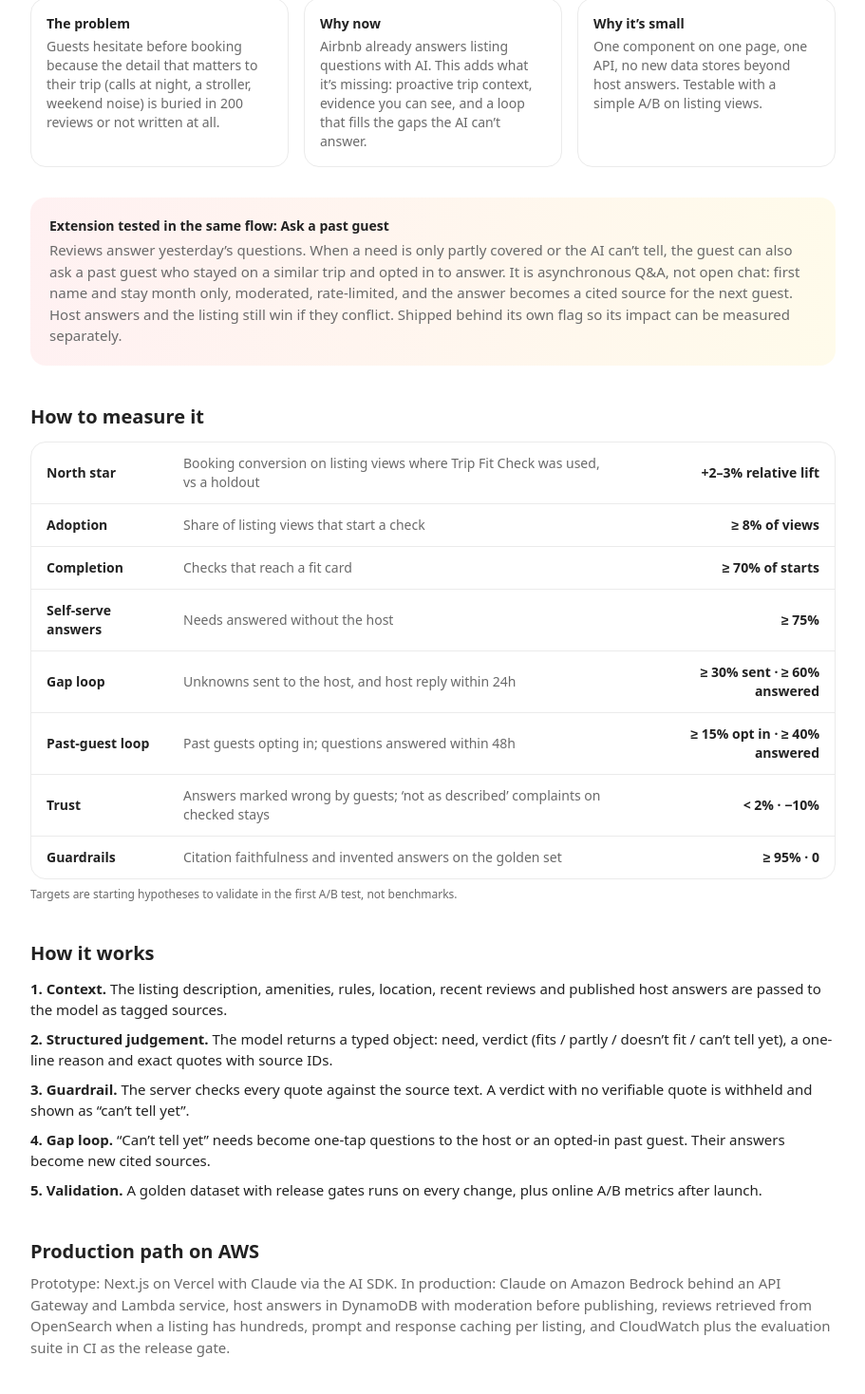
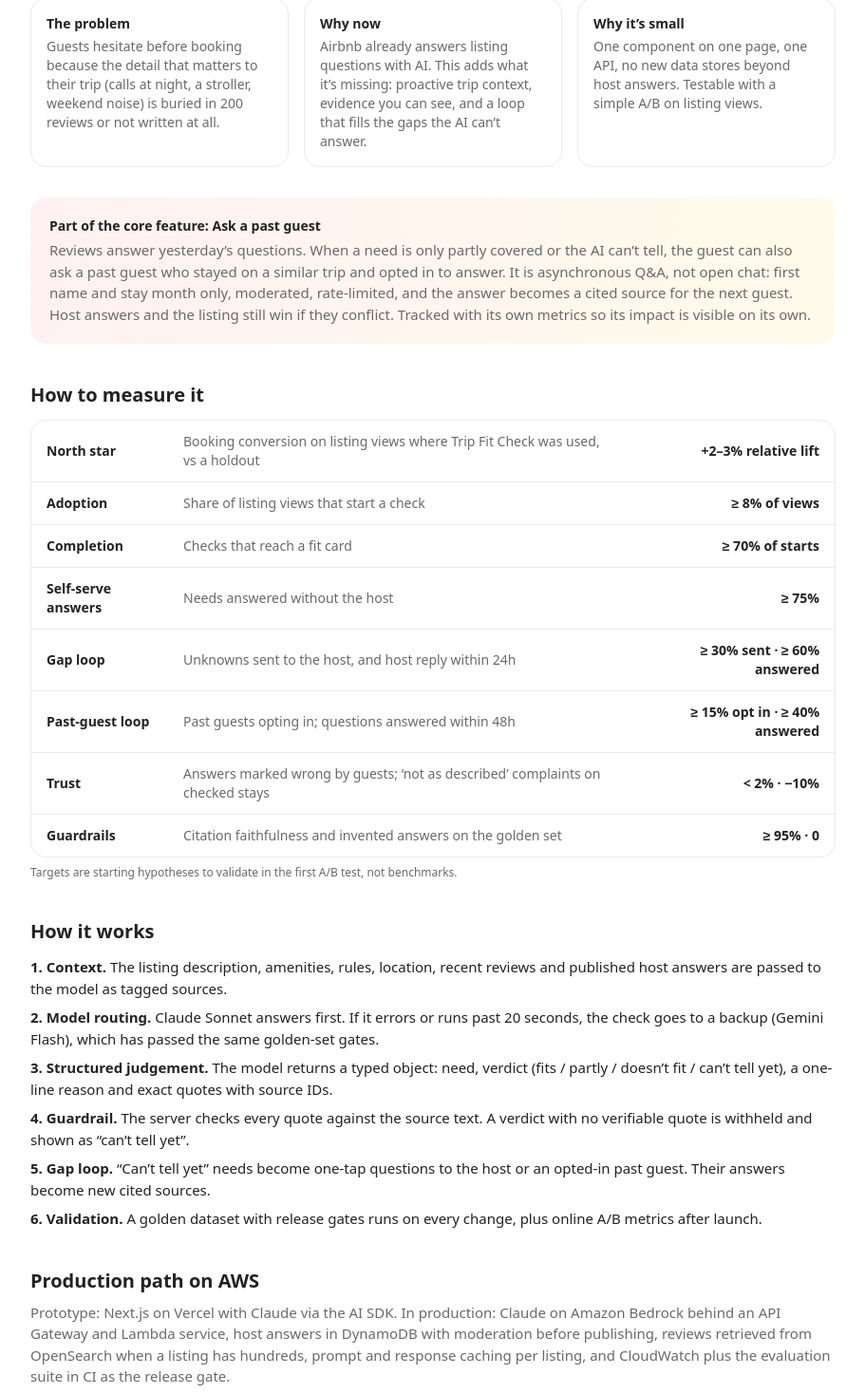
Before and after one commit to joebadru/trip-fit-check, a Next.js app: page /about in a window 1280 px wide. Shown: the part 316-1784 px from the top of the page at 95% size, without its empty margins (184-1095 px from the left). Built offline with nearby package versions, Linux system fonts and the light colour scheme.

Commit message:
Brief page: past guest is core; routing step
Co-Authored-By: Claude Opus 5.5 <noreply@anthropic.com>
Claude-Session: https://claude.ai/code/session_01XprJzDd3ZiBpSs4yzNLW7K

```diff
--- a/src/app/about/page.tsx
+++ b/src/app/about/page.tsx
@@ -36,12 +36,12 @@ export default function About() {
       </div>
 
       <div className="mt-8 rounded-2xl bg-gradient-to-r from-rose-50 to-amber-50 p-5">
-        <div className="text-sm font-semibold">Extension tested in the same flow: Ask a past guest</div>
+        <div className="text-sm font-semibold">Part of the core feature: Ask a past guest</div>
         <p className="mt-1 text-[15px] text-muted">
           Reviews answer yesterday’s questions. When a need is only partly covered or the AI can’t tell, the guest can also ask a past guest who
           stayed on a similar trip and opted in to answer. It is asynchronous Q&amp;A, not open chat: first name and stay month only,
           moderated, rate-limited, and the answer becomes a cited source for the next guest. Host answers and the listing still win if they
-          conflict. Shipped behind its own flag so its impact can be measured separately.
+          conflict. Tracked with its own metrics so its impact is visible on its own.
         </p>
       </div>
 
@@ -64,10 +64,11 @@ export default function About() {
       <h2 className="mt-10 text-xl font-semibold">How it works</h2>
       <ol className="mt-3 space-y-2 text-[15px]">
         <li><b>1. Context.</b> The listing description, amenities, rules, location, recent reviews and published host answers are passed to the model as tagged sources.</li>
-        <li><b>2. Structured judgement.</b> The model returns a typed object: need, verdict (fits / partly / doesn’t fit / can’t tell yet), a one-line reason and exact quotes with source IDs.</li>
-        <li><b>3. Guardrail.</b> The server checks every quote against the source text. A verdict with no verifiable quote is withheld and shown as “can’t tell yet”.</li>
-        <li><b>4. Gap loop.</b> “Can’t tell yet” needs become one-tap questions to the host or an opted-in past guest. Their answers become new cited sources.</li>
-        <li><b>5. Validation.</b> A golden dataset with release gates runs on every change, plus online A/B metrics after launch.</li>
+        <li><b>2. Model routing.</b> Claude Sonnet answers first. If it errors or runs past 20 seconds, the check goes to a backup (Gemini Flash), which has passed the same golden-set gates.</li>
+        <li><b>3. Structured judgement.</b> The model returns a typed object: need, verdict (fits / partly / doesn’t fit / can’t tell yet), a one-line reason and exact quotes with source IDs.</li>
+        <li><b>4. Guardrail.</b> The server checks every quote against the source text. A verdict with no verifiable quote is withheld and shown as “can’t tell yet”.</li>
+        <li><b>5. Gap loop.</b> “Can’t tell yet” needs become one-tap questions to the host or an opted-in past guest. Their answers become new cited sources.</li>
+        <li><b>6. Validation.</b> A golden dataset with release gates runs on every change, plus online A/B metrics after launch.</li>
       </ol>
 
       <h2 className="mt-10 text-xl font-semibold">Production path on AWS</h2>
```
